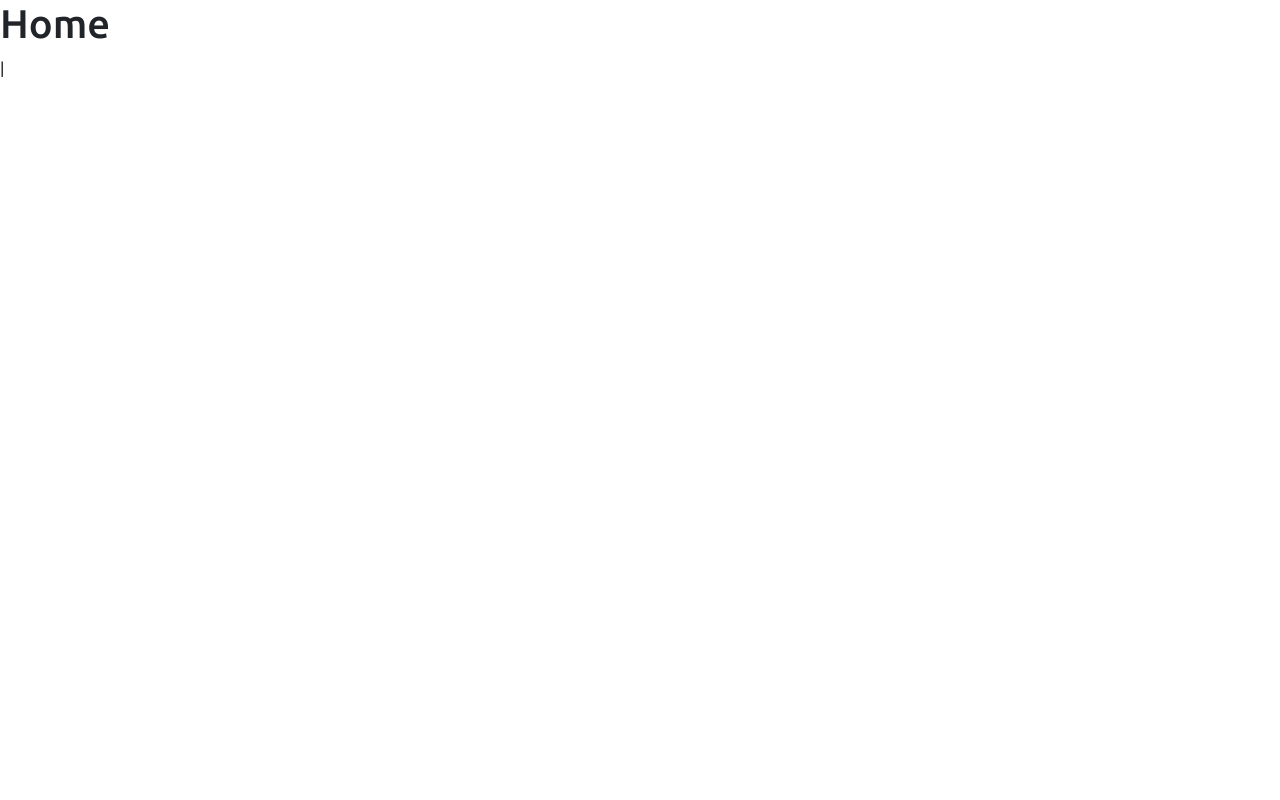
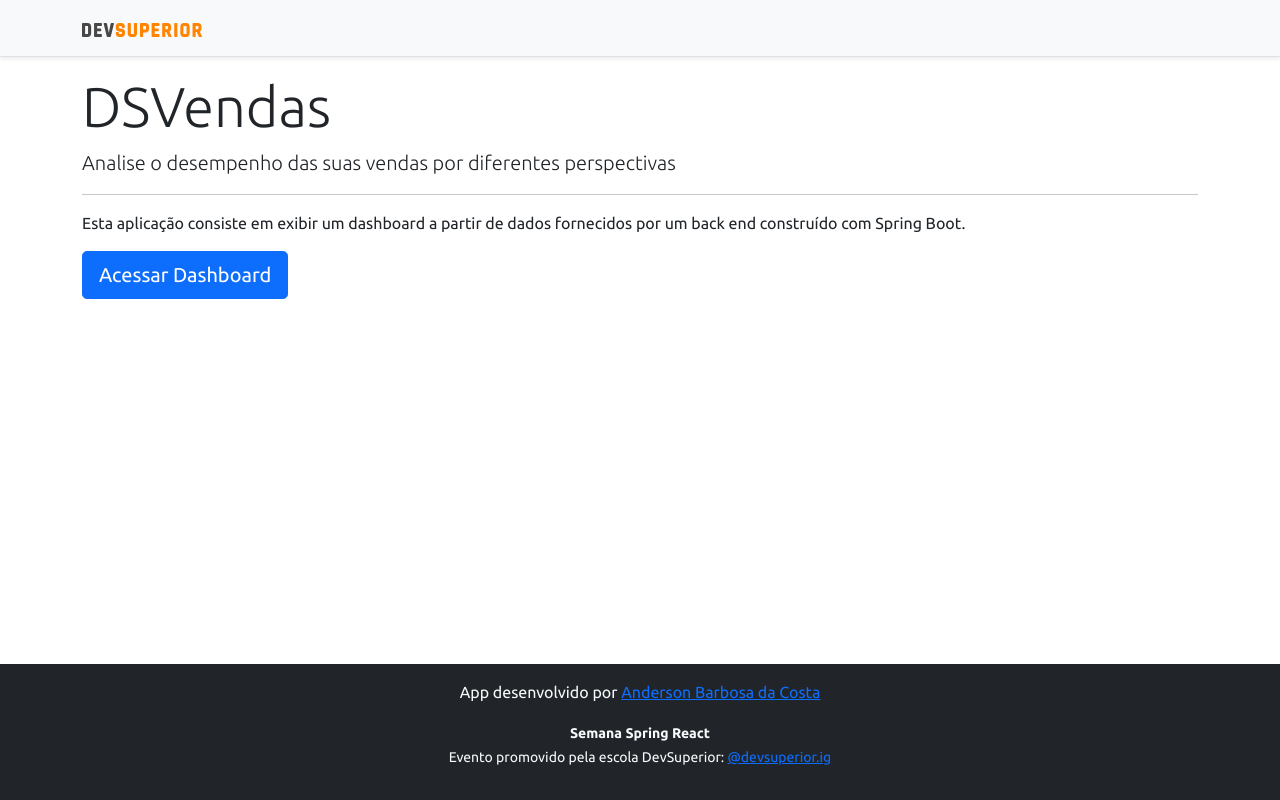
Before and after one commit to AndersonBarbosadaCosta/projeto-sds3, a React (Create React App) app in the folder frontend/: page / in a window 1280 px wide. Built offline with nearby package versions, Linux system fonts and the light colour scheme.

Commit message:
Home, navigation

```diff
--- a/frontend/src/components/NavBar/index.tsx
+++ b/frontend/src/components/NavBar/index.tsx
@@ -1,11 +1,14 @@
 
-import imgSvg  from  "./../../assets/img/ds-dark.svg";
+import { Link } from "react-router-dom";
+import imgSvg from "./../../assets/img/ds-dark.svg";
 const NavBar = () => {
   return (
     <div className="d-flex flex-column flex-md-row align-items-center p-3 px-md-4 mb-3 bg-light border-bottom shadow-sm">
       <div className="container">
         <nav className="my-2 my-md-0 mr-md-3">
+          <Link to="/">
             <img src={imgSvg} alt="DevSuperior" width="120" />
+          </Link>
         </nav>
       </div>
     </div>
--- a/frontend/src/pages/Home/index.tsx
+++ b/frontend/src/pages/Home/index.tsx
@@ -1,7 +1,26 @@
+import Footer from "components/Footer";
+import NavBar from "components/NavBar";
+import { Link } from "react-router-dom";
+
 const Home = () => {
-    return (
-      <div><h1>Home </h1>|</div>
-    );
-  }
+  return (
+    <>
+      <NavBar />
+      <div className="container">
+        <div className="jumbotron">
+          <h1 className="display-4">DSVendas</h1>
+          <p className="lead">Analise o desempenho das suas vendas por diferentes perspectivas</p>
+          <hr />
+          <p>Esta aplicação consiste em exibir um dashboard a partir de dados fornecidos por um back end construído com Spring Boot.</p>
+          <Link className="btn btn-primary btn-lg" to="/dashboard">
+            Acessar Dashboard
+          </Link>
+        </div>
+      </div>
 
-  export default Home;
+      <Footer />
+    </>
+  );
+}
+
+export default Home;
```
Lines whose indentation alone changed are shown as unchanged.
